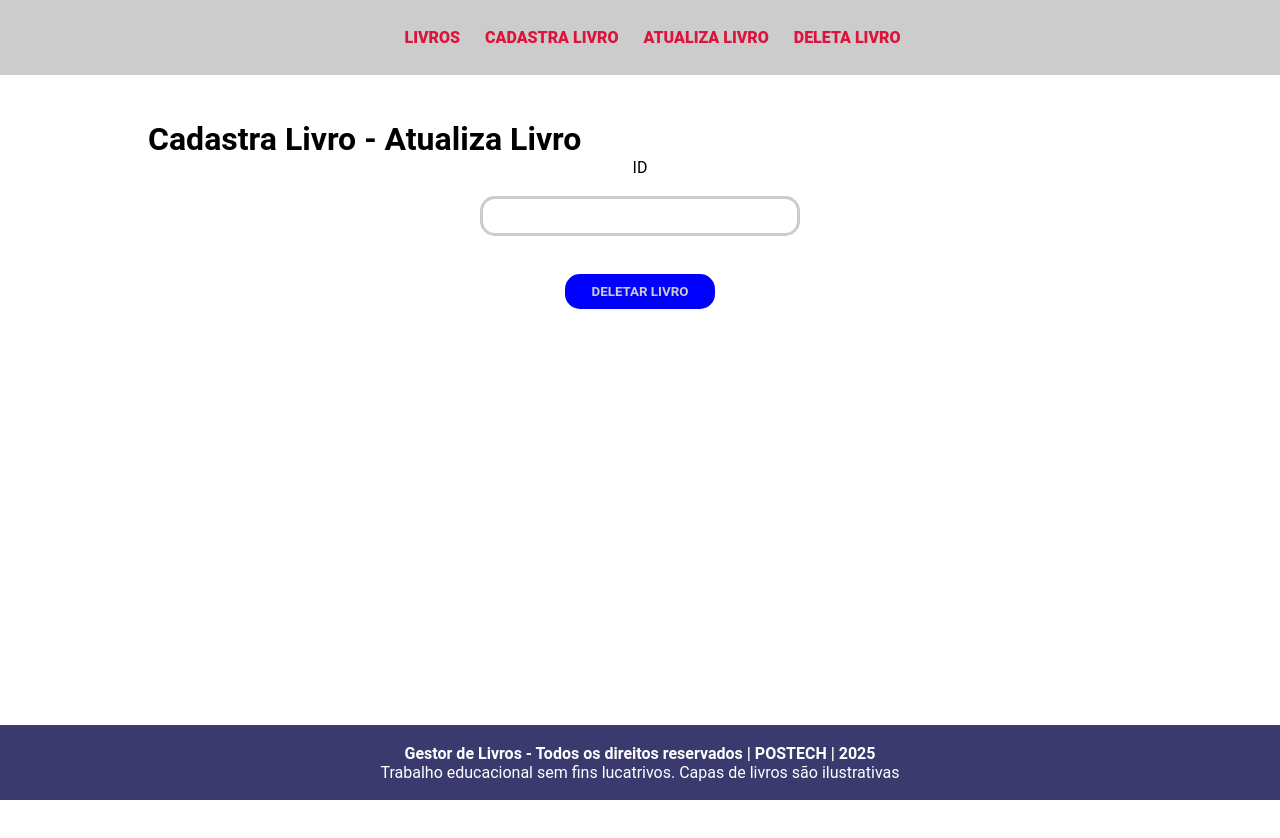
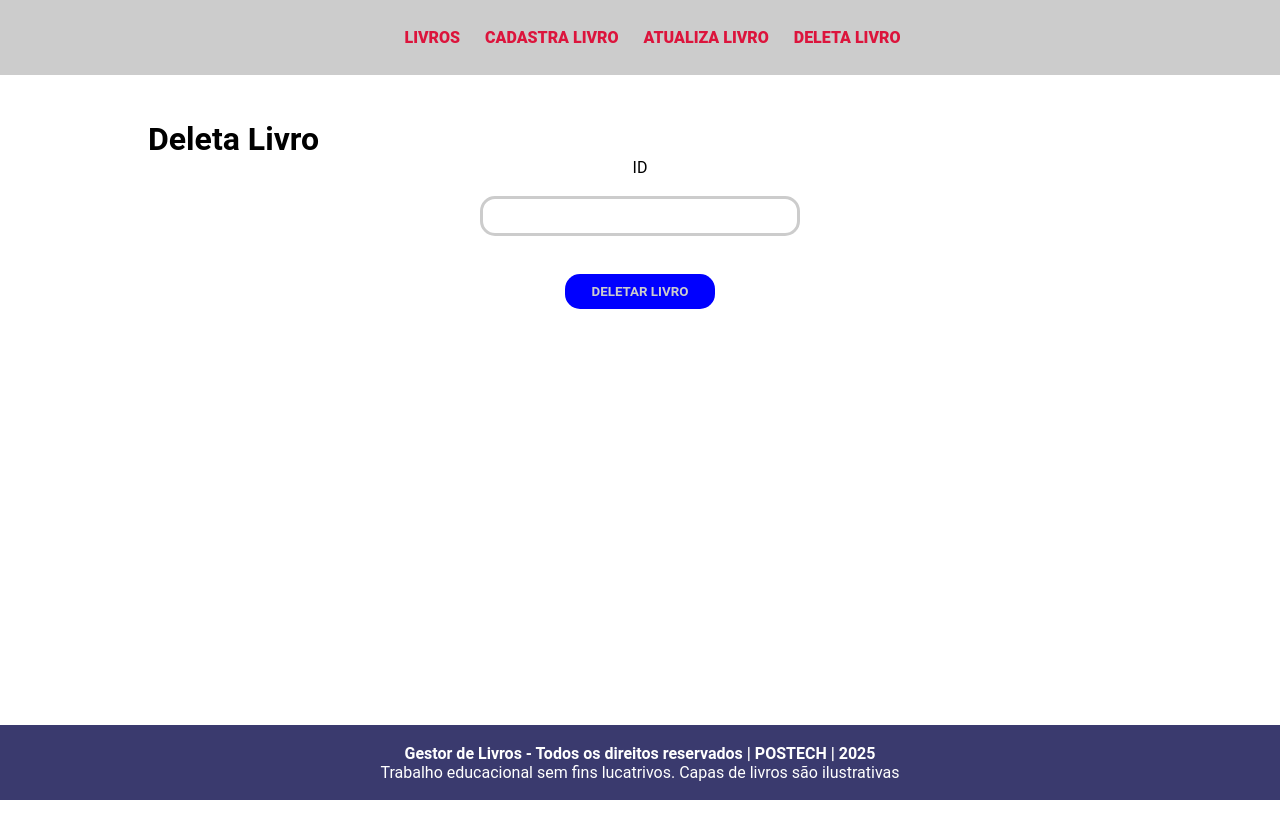
Before and after one commit to lucasvida/pos-desafio-biblioteca, a plain HTML site: page frontend/pages/deleta-livro.html in a window 1280 px wide. Shown: the top 838 px of the page. Drawn offline with Linux system fonts and the light colour scheme; no server answers.

Commit message:
Ajuste no texto

```diff
--- a/frontend/assets/ts/main.ts
+++ b/frontend/assets/ts/main.ts
@@ -118,7 +118,7 @@ atualizaLivro?.addEventListener("submit", (event) => {
       });
   });
 
-//Evento de deleção de livro
+//Evento de exclusão de livro
 deletaLivro?.addEventListener("submit", (event) => {
     event.preventDefault();
     const confirmacao = confirm("Você tem certeza que deseja deletar o livro?");
--- a/frontend/pages/deleta-livro.html
+++ b/frontend/pages/deleta-livro.html
@@ -19,7 +19,7 @@
 </header>
 <main>
     <div class="container">
-        <h1>Cadastra Livro - Atualiza Livro</h1>
+        <h1>Deleta Livro</h1>
         <form id="deleta-livro">
             <label for="ID do Livro">ID</label><br>
             <input type="text" name="id" id="id"><br><br>
```
